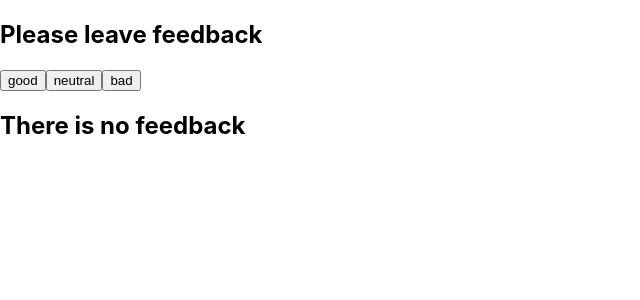
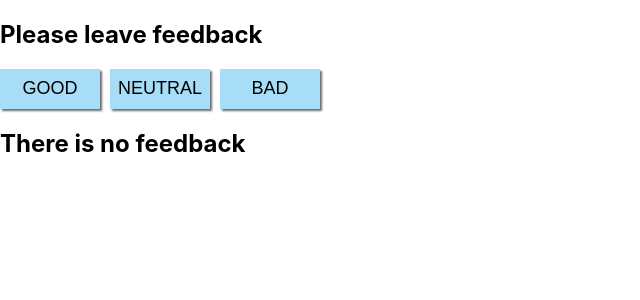
Before and after one commit to Kate-Vabishchevich/goit-react-hw-02-feedback, a React (Create React App) app: page / in a window 1280 px wide. Shown: the top 300 px of the page, without its empty margins (0-640 px from the left). Built offline with nearby package versions, Linux system fonts and the light colour scheme.

Commit message:
add styles

```diff
--- a/src/components/Feedback/FeedbackOptions/FeedbackOptions.module.css
+++ b/src/components/Feedback/FeedbackOptions/FeedbackOptions.module.css
@@ -0,0 +1,19 @@
+.btn {
+    width: 100px;
+    height: 40px;
+    font-size: 18px;
+    text-transform: uppercase;
+    border: none;
+    box-shadow: 2px 2px 2px 0px rgb(108, 108, 108);
+    background-color: rgb(167, 221, 246);
+}
+
+.btn:hover,
+.btn:focus {
+    background-color:rgb(23, 148, 207) ;
+    color: #ffffff;
+}
+
+.btn:not(:last-child) {
+    margin-right: 10px;
+}
--- a/src/components/Feedback/Statistics/Statistics.module.css
+++ b/src/components/Feedback/Statistics/Statistics.module.css
@@ -0,0 +1,8 @@
+.statistics {
+    width: 350px;
+    font-size: 18px;
+    border: 2px solid blue;
+    border-radius: 4px;
+    padding-left: 15px;
+    box-shadow: 0px 3px 5px 0px rgba(0, 0, 0, 0.5);
+}
```
